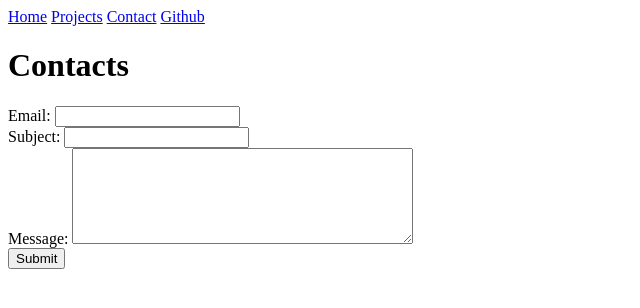
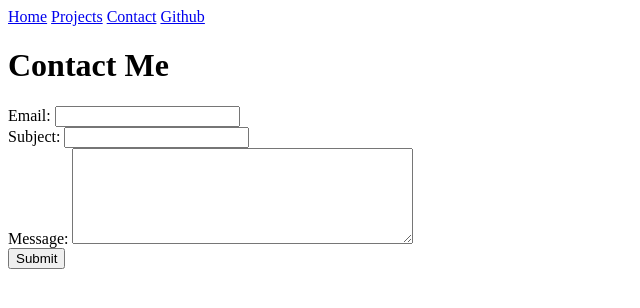
Before and after one commit to banffjiang/portfolio, a plain HTML site: page contact/index.html in a window 1280 px wide. Shown: the full height of the page, 0-640 px from the left. Drawn offline with Linux system fonts and the light colour scheme.

Commit message:
fixed typo again

```diff
--- a/contact/index.html
+++ b/contact/index.html
@@ -14,7 +14,7 @@
         <a href = "https://github.com/banffjiang" target = "_blank">Github</a>
     </nav>
 
-    <h1>Contacts</h1>
+    <h1>Contact Me</h1>
 
     <form action = "mailto:bxjiang@ucsd.edu" method = "Post" enctype = "text/plain">
         <label for = "Email">Email:</label>
```
Also changed, not shown: projects/index.html (+1 -1 lines).
